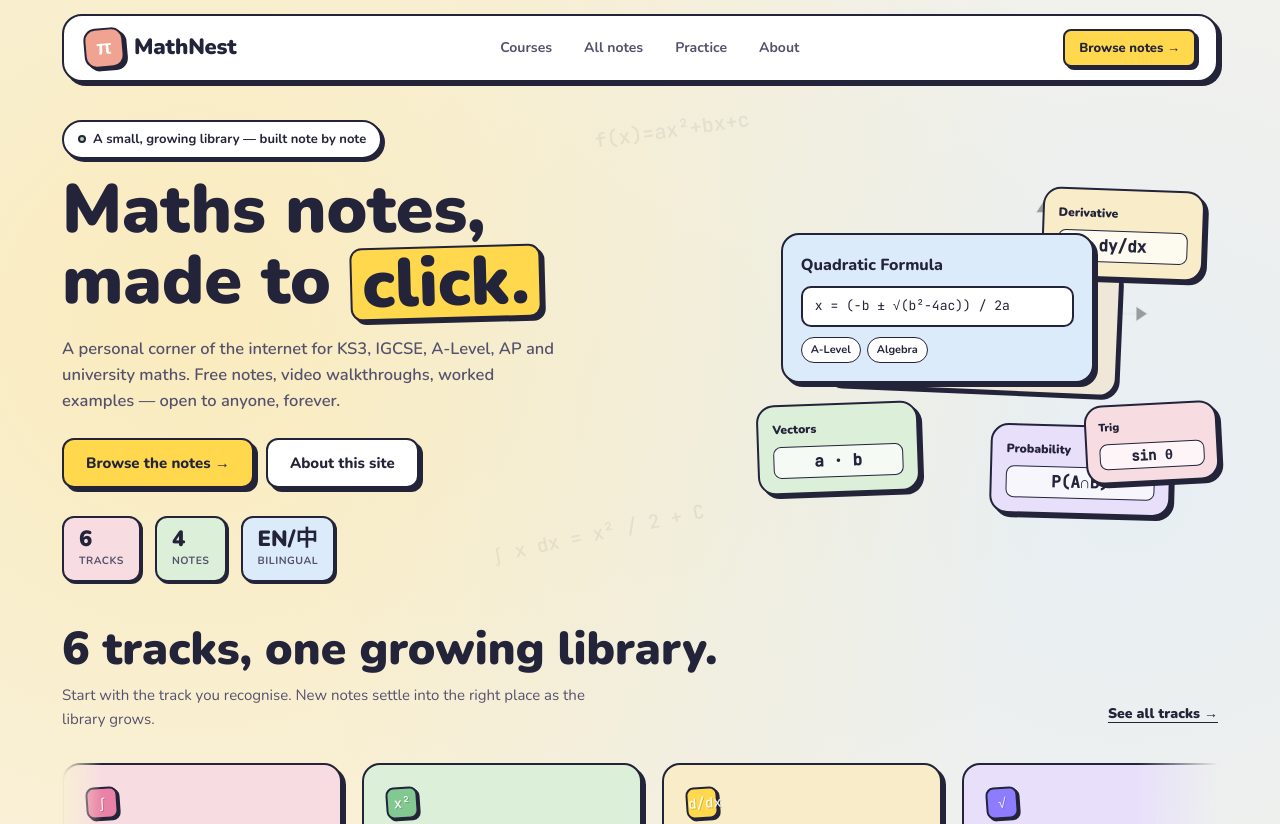
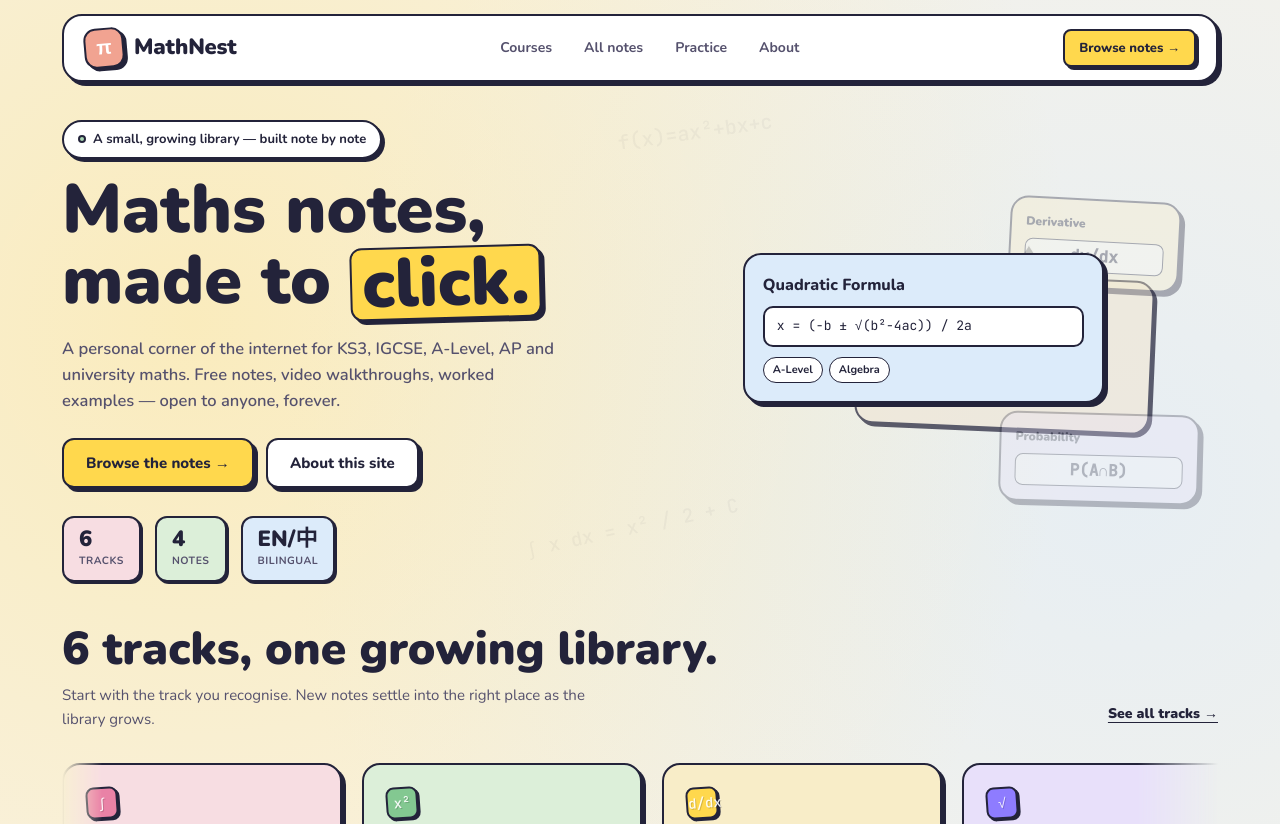
Before and after one commit to pennyzhaozhao/mathnest, a Next.js app: page / in a window 1280 px wide. Shown: the top 824 px of the page. Built offline with nearby package versions, Linux system fonts and the light colour scheme.

Commit message:
courses ui style

```diff
--- a/app/page.tsx
+++ b/app/page.tsx
@@ -26,32 +26,23 @@ export default function HomePage() {
         <div className="hero-draft-bg" aria-hidden="true" style={{
           position: 'absolute', inset: '10px 22px 0',
           pointerEvents: 'none', zIndex: 0,
-          color: 'rgba(35,35,58,.07)',
+          color: 'rgba(35,35,58,.045)',
           fontFamily: 'JetBrains Mono, monospace',
           fontWeight: 500,
         }}>
-          <div style={{ position: 'absolute', left: '46%', top: 22, transform: 'rotate(-8deg)', fontSize: 20 }}>
+          <div style={{ position: 'absolute', left: '48%', top: 24, transform: 'rotate(-8deg)', fontSize: 20 }}>
             f(x)=ax²+bx+c
           </div>
-          <div style={{ position: 'absolute', left: '37%', bottom: 62, transform: 'rotate(-12deg)', fontSize: 19 }}>
+          <div style={{ position: 'absolute', left: '40%', bottom: 68, transform: 'rotate(-12deg)', fontSize: 19 }}>
             ∫ x dx = x² / 2 + C
           </div>
-          <div style={{ position: 'absolute', right: '7%', top: 154, transform: 'rotate(7deg)', fontSize: 18 }}>
-            sin²θ+cos²θ=1
-          </div>
           <svg viewBox="0 0 360 220" style={{
-            position: 'absolute', right: '2%', top: 72, width: 310, height: 210,
-            opacity: .34,
+            position: 'absolute', right: '4%', top: 104, width: 280, height: 190,
+            opacity: .28,
           }}>
-            <defs>
-              <pattern id="hero-grid" width="22" height="22" patternUnits="userSpaceOnUse">
-                <path d="M22 0H0V22" fill="none" stroke="currentColor" strokeWidth="1" />
-              </pattern>
-            </defs>
-            <rect x="0" y="0" width="360" height="220" fill="url(#hero-grid)" opacity=".35" />
-            <path d="M64 162H304M184 32V196" stroke="currentColor" strokeWidth="3" strokeLinecap="round" />
-            <path d="m292 154 12 8-12 8M176 44l8-12 8 12" stroke="currentColor" strokeWidth="3" strokeLinecap="round" strokeLinejoin="round" />
-            <path d="M88 144c36-64 65-66 95-10s55 53 92-28" fill="none" stroke="currentColor" strokeWidth="4" strokeLinecap="round" />
+            <path d="M74 142H278M176 52V176" stroke="currentColor" strokeWidth="3" strokeLinecap="round" />
+            <path d="m267 135 11 7-11 7M169 63l7-11 7 11" stroke="currentColor" strokeWidth="3" strokeLinecap="round" strokeLinejoin="round" />
+            <path d="M96 130c30-48 54-49 78-8s46 39 78-20" fill="none" stroke="currentColor" strokeWidth="4" strokeLinecap="round" />
           </svg>
         </div>
         <div className="hero-grid" style={{ display: 'grid', gridTemplateColumns: '1.15fr .85fr', gap: 38, alignItems: 'center', position: 'relative', zIndex: 1 }}>
@@ -112,12 +103,24 @@ export default function HomePage() {
           {/* hero illustration — layered maths cards */}
           <div className="hero-visual" style={{ position: 'relative', height: 340 }}>
             <div style={{
-              position: 'absolute', top: 78, left: '17%', width: '62%', height: 132,
+              position: 'absolute', top: 94, left: '24%', width: '62%', height: 154,
               borderRadius: 18, background: '#EFE7D8',
               border: '2.5px solid var(--ink)', boxShadow: '3px 3px 0 var(--ink)',
-              transform: 'rotate(2.5deg)', zIndex: 0,
+              transform: 'rotate(2.5deg)', zIndex: 1, opacity: .72,
             }} />
-            <HeroCard color="var(--sky-bg)" style={{ top: 52, left: '8%', width: '66%', zIndex: 3 }}>
+            <HeroCard color="var(--lemon-bg)" style={{
+              top: 18, right: '8%', width: '36%', padding: 14,
+              transform: 'rotate(3deg)', opacity: .34, zIndex: 1,
+            }}>
+              <MiniMathCard title="Derivative" formula="dy/dx" />
+            </HeroCard>
+            <HeroCard color="var(--lilac-bg)" style={{
+              bottom: 18, right: '4%', width: '42%', padding: 14,
+              transform: 'rotate(1.5deg)', opacity: .28, zIndex: 1,
+            }}>
+              <MiniMathCard title="Probability" formula="P(A∩B)" />
+            </HeroCard>
+            <HeroCard color="var(--sky-bg)" style={{ top: 72, left: '0%', width: '76%', zIndex: 3 }}>
               <div style={{ fontWeight: 800, fontSize: 16, marginBottom: 8 }}>Quadratic Formula</div>
               <div style={{ fontFamily: 'JetBrains Mono, monospace', fontSize: 13, background: '#fff', padding: '8px 12px', borderRadius: 10, border: '2px solid var(--ink)' }}>
                 x = (−b ± √(b²−4ac)) / 2a
@@ -125,18 +128,6 @@ export default function HomePage() {
               <div style={{ display: 'flex', gap: 6, marginTop: 10 }}>
                 {['A-Level','Algebra'].map(t => <Tag key={t}>{t}</Tag>)}
               </div>
-            </HeroCard>
-            <HeroCard color="var(--lemon-bg)" style={{ top: 8, right: '3%', width: '34%', padding: 14, transform: 'rotate(2deg)' }}>
-              <MiniMathCard title="Derivative" formula="dy/dx" />
-            </HeroCard>
-            <HeroCard color="var(--mint-bg)" style={{ bottom: 28, left: '3%', width: '34%', padding: 14, transform: 'rotate(-2deg)' }}>
-              <MiniMathCard title="Vectors" formula="a · b" />
-            </HeroCard>
-            <HeroCard color="var(--lilac-bg)" style={{ bottom: 6, right: '10%', width: '38%', padding: 14, transform: 'rotate(1.5deg)' }}>
-              <MiniMathCard title="Probability" formula="P(A∩B)" />
-            </HeroCard>
-            <HeroCard color="var(--coral-bg)" style={{ top: 222, right: '0%', width: '28%', padding: 12, transform: 'rotate(-3deg)' }}>
-              <MiniMathCard title="Trig" formula="sin θ" compact />
             </HeroCard>
           </div>
         </div>
```
